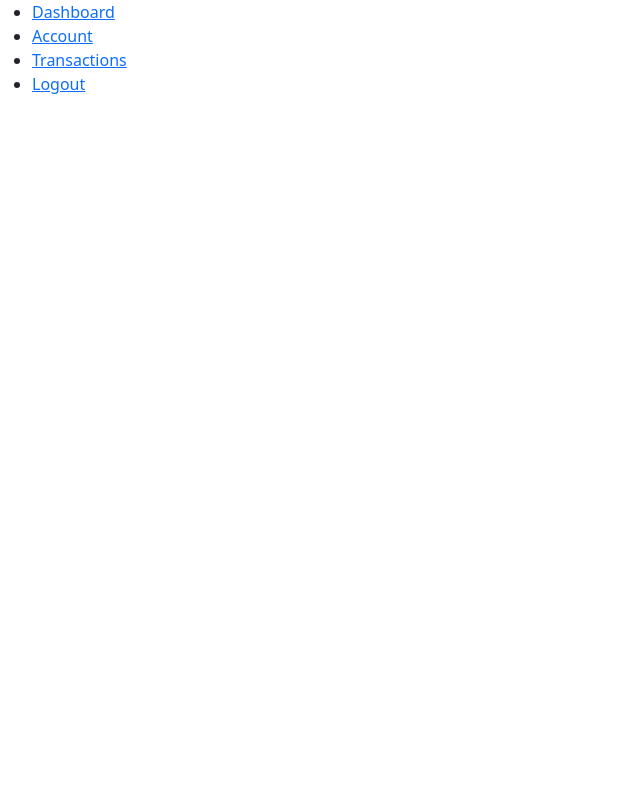
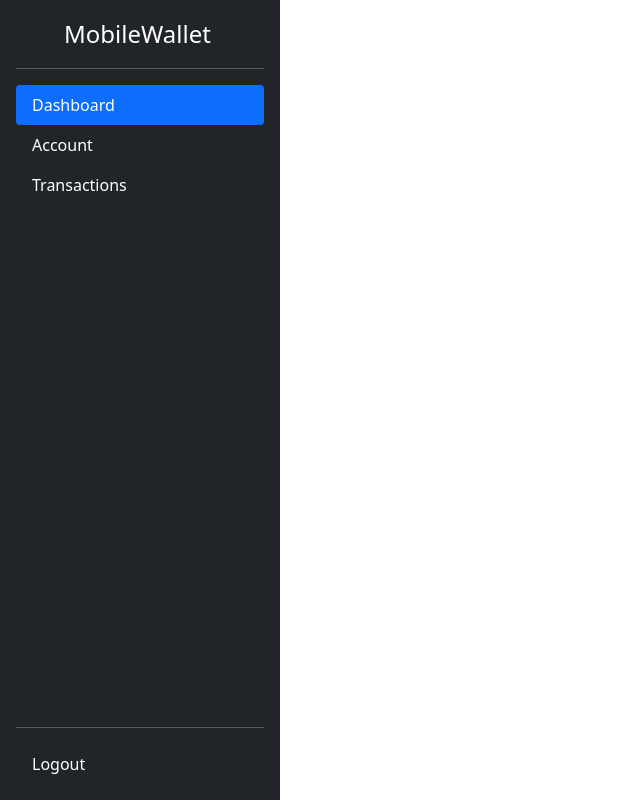
Before and after one commit to Mburu-Elvis/mobileWallet, a website: page frontend/index.html in a window 1280 px wide. Shown: the whole page, without its empty margins (0-640 px from the left). Drawn offline with nearby package versions, Linux system fonts and the light colour scheme; some packages are replaced by stand-ins of ours.

Commit message:
added the sidebar

```diff
--- a/frontend/index.html
+++ b/frontend/index.html
@@ -7,25 +7,33 @@
         <link href="https://cdn.jsdelivr.net/npm/bootstrap@5.0.2/dist/css/bootstrap.min.css" rel="stylesheet" integrity="sha384-EVSTQN3/azprG1Anm3QDgpJLIm9Nao0Yz1ztcQTwFspd3yD65VohhpuuCOmLASjC" crossorigin="anonymous">
         <script src="node_modules/angular/angular.js"></script>
         <script src="https://cdnjs.cloudflare.com/ajax/libs/angular.js/1.4.7/angular-route.min.js"></script>
+        <link rel="stylesheet" href="sidebar.css">
     </head>
     <body>
-        <div class="sidebar">
-            <ul>
-                <li>
-                    <a href="#!/Dashboard">Dashboard</a>
+        <main>
+            <div class="d-flex flex-column flex-shrink-0 p-3 text-white bg-dark sidebar">
+                <a href="/" class="d-flex align-items-center mb-3 mb-md-0 me-md-auto text-white text-decoration-none">
+                    <svg class="bi me-2" width="40" height="32"><use xlink:href="#bootstrap"/></svg>
+                    <span class="fs-4">MobileWallet</span>
+                  </a>
+                  <hr>
+                <ul class="nav nav-pills flex-column mb-auto">
+                    <li class="nav-item">
+                        <a href="#!/Dashboard" class="nav-link active" aria-current="page">Dashboard</a>
                     </li>
                     <li>
-                    <a href="#!/Account">Account</a>
+                        <a href="#!/Account" class="nav-link text-white">Account</a>
                     </li>
                     <li>
-                    <a href="#!/Transactions">Transactions</a>
-                </li>
-                <li>
-                    <a href="#!/Logout">Logout</a>
+                        <a href="#!/Transactions" class="nav-link text-white">Transactions</a>
                     </li>
                 </ul>
+                <hr>
+
+                <a href="#!/Logout" class="nav-link text-white">Logout</a>
             </div>
             <div ng-view></div>
+        </main>
         <script src="https://cdn.jsdelivr.net/npm/@popperjs/core@2.9.2/dist/umd/popper.min.js" integrity="sha384-IQsoLXl5PILFhosVNubq5LC7Qb9DXgDA9i+tQ8Zj3iwWAwPtgFTxbJ8NT4GN1R8p" crossorigin="anonymous"></script>
         <script src="https://cdn.jsdelivr.net/npm/bootstrap@5.0.2/dist/js/bootstrap.bundle.min.js" integrity="sha384-MrcW6ZMFYlzcLA8Nl+NtUVF0sA7MsXsP1UyJoMp4YLEuNSfAP+JcXn/tWtIaxVXM" crossorigin="anonymous"></script>
 
--- /dev/null
+++ b/frontend/sidebar.css
@@ -0,0 +1,8 @@
+.sidebar{
+    width: 280px;
+    height: 100vh;
+}
+
+a {
+    color: white
+}
```
Lines whose indentation alone changed are shown as unchanged.
